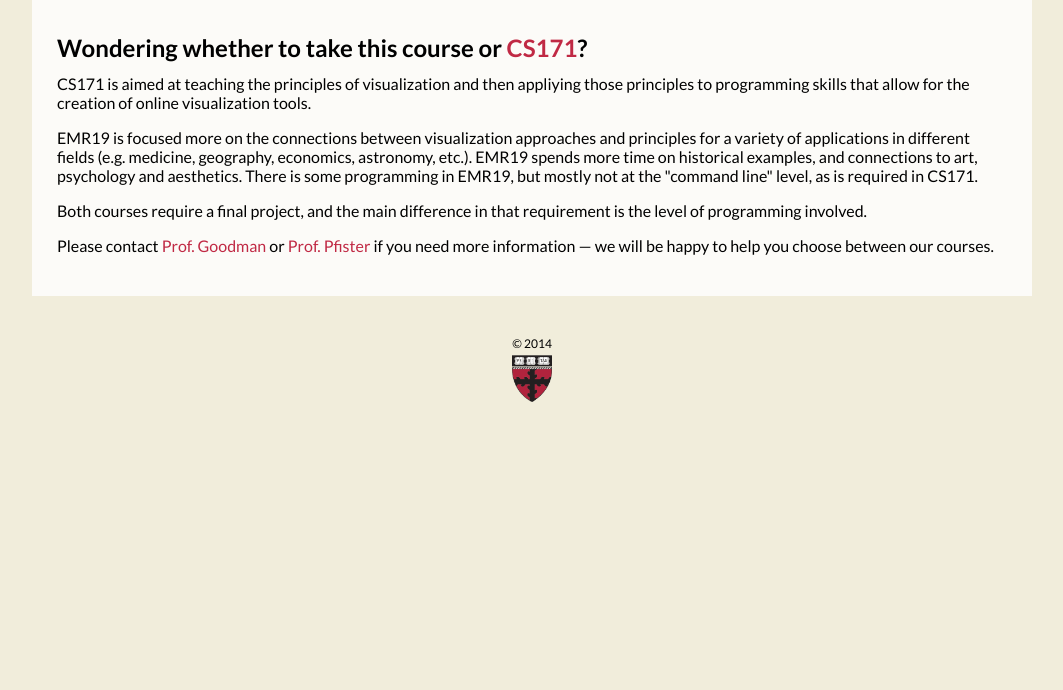
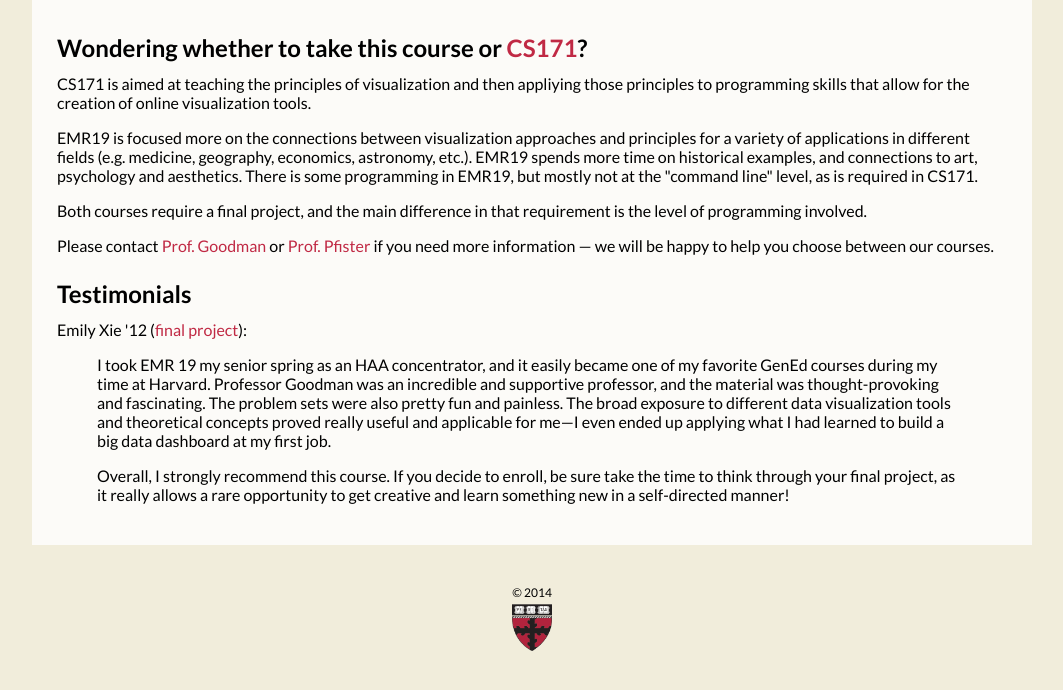
Before and after one commit to emr19/emr19.github.io, a Jekyll site: the page built from index.html, in a window 1280 px wide and 900 px high, scrolled down 1020 px, cut to the strip 209-899 px from the top of the window. Shown: the whole strip, without its empty margins (108-1171 px from the left). Built offline with Jekyll 4.4.1, drawn with Linux system fonts in a browser that asks for light colours; Markdown is read by kramdown in place of the engine named in the settings; before the commit the page ends 1671 px from its top, so only the background shows below that.

Commit message:
Added testimonial

```diff
--- a/index.html
+++ b/index.html
@@ -42,3 +42,12 @@
 <p>Both courses require a final project, and the main difference in that requirement is the level of programming involved.</p>
 
 <p>Please contact <a href="mailto:agoodman@cfa.harvard.edu">Prof. Goodman</a> or <a href="mailto:pfister@seas.harvard.edu">Prof. Pfister</a> if you need more information — we will be happy to help you choose between our courses.</p>
+
+<h2>Testimonials</h2>
+
+<p>Emily Xie '12 (<a href="https://vimeo.com/41123679">final project</a>):</p>
+
+<blockquote>
+  <p>I took EMR 19 my senior spring as an HAA concentrator, and it easily became one of my favorite GenEd courses during my time at Harvard. Professor Goodman was an incredible and supportive professor, and the material was thought-provoking and fascinating. The problem sets were also pretty fun and painless. The broad exposure to different data visualization tools and theoretical concepts proved really useful and applicable for me—I even ended up applying what I had learned to build a big data dashboard at my first job.</p>
+  <p>Overall, I strongly recommend this course. If you decide to enroll, be sure take the time to think through your final project, as it really allows a rare opportunity to get creative and learn something new in a self-directed manner!</p>
+</blockquote>
```
